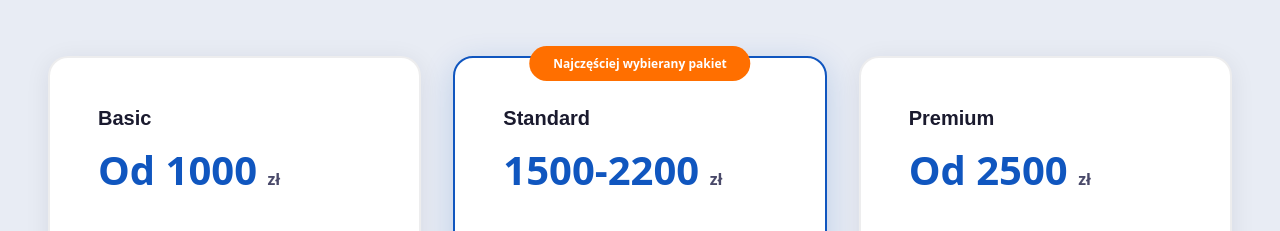
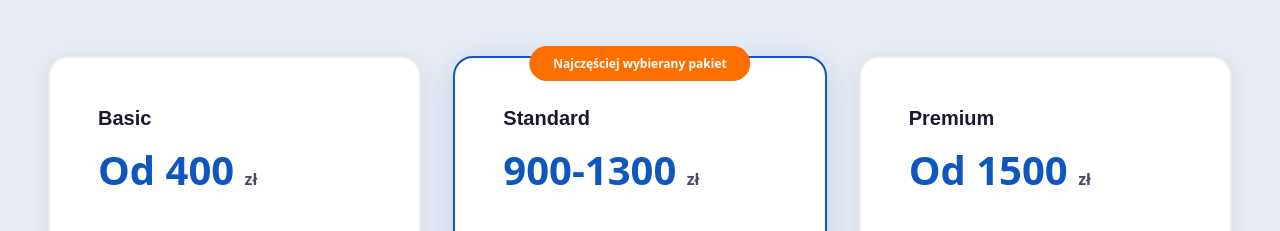
Before and after one commit to AlterGhost44/BNK-website, a website: page offer.html in a window 1280 px wide. Shown: the part 900-1131 px from the top of the page. Drawn offline with Linux system fonts and the light colour scheme.

Commit message:
Update prices

```diff
--- a/offer.html
+++ b/offer.html
@@ -90,7 +90,7 @@
         <div class="pricing__grid">
           <article class="pricing__card">
             <h3 class="pricing__card-name">Basic</h3>
-            <p class="pricing__card-price">Od 1000 <span>zł</span></p>
+            <p class="pricing__card-price">Od 400 <span>zł</span></p>
             <ul class="pricing__card-list" role="list">
               <li>Projekt indywidualny</li>
               <li>Strona responsywna</li>
@@ -102,7 +102,7 @@
 
           <article class="pricing__card pricing__card--featured">
             <h3 class="pricing__card-name">Standard</h3>
-            <p class="pricing__card-price">1500-2200 <span>zł</span></p>
+            <p class="pricing__card-price">900-1300 <span>zł</span></p>
             <ul class="pricing__card-list" role="list">
               <li>Projekt indywidualny</li>
               <li>Strona responsywna</li>
@@ -118,7 +118,7 @@
 
           <article class="pricing__card">
             <h3 class="pricing__card-name">Premium</h3>
-            <p class="pricing__card-price">Od 2500 <span>zł</span></p>
+            <p class="pricing__card-price">Od 1500 <span>zł</span></p>
             <ul class="pricing__card-list" role="list">
               <li>Projekt indywidualny</li>
               <li>Strona responsywna</li>
```
